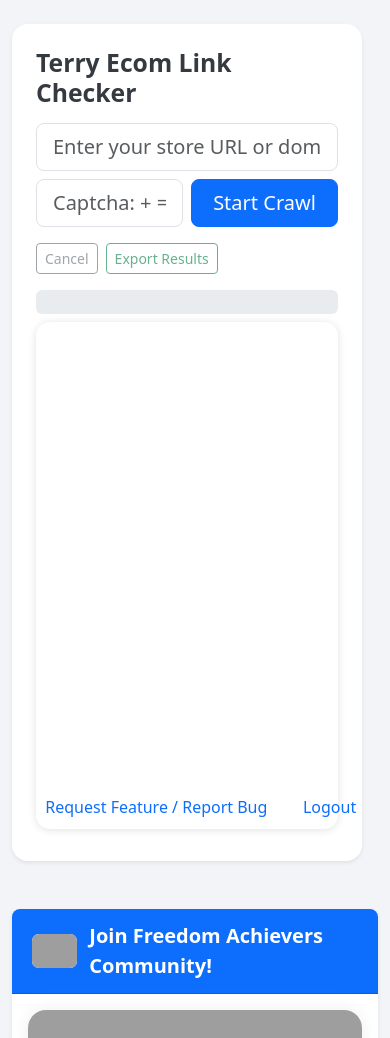
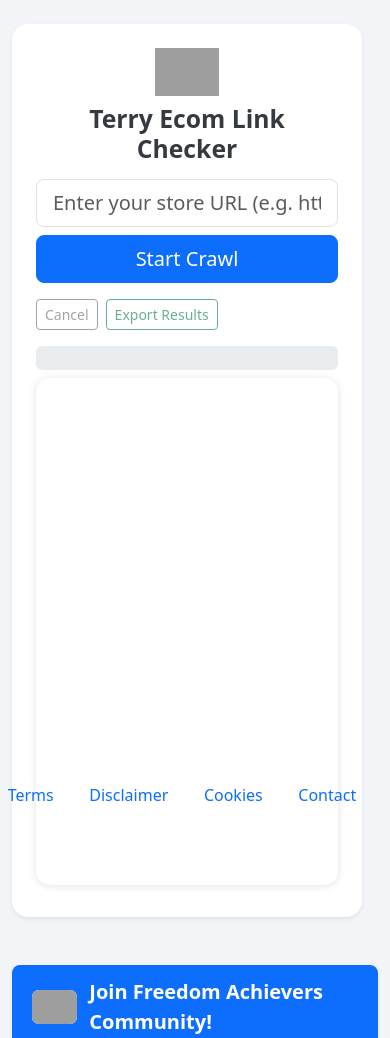
Before and after one commit to terryecom/CC, a Flask app: template templates/index.html in a window 390 px wide. Shown: the top 1038 px of the page. Run offline with Flask 3, Linux system fonts and the light colour scheme; the template is opened without the code that fills it, so the values that code supplies are empty; grey boxes are pictures that could not be loaded.

Commit message:
Update index.html

```diff
--- a/templates/index.html
+++ b/templates/index.html
@@ -1,20 +1,43 @@
-{% extends "base.html" %}
-{% block title %}Terry Ecom Link Checker{% endblock %}
-{% block content %}
+<!DOCTYPE html>
+<html lang="en">
+<head>
+    <meta charset="UTF-8">
+    <title>Terry Ecom Link Checker</title>
+    <meta name="viewport" content="width=device-width, initial-scale=1">
+    <!-- Favicon for all pages -->
+    <link rel="icon" type="image/x-icon" href="https://terryecom.com/favi.ico">
+    <!-- Bootstrap 5 CSS (via CDN) -->
+    <link href="https://cdn.jsdelivr.net/npm/bootstrap@5.3.3/dist/css/bootstrap.min.css" rel="stylesheet">
+    <style>
+        body { background: #f3f4f8; }
+        .main-content { min-height: 100vh; }
+        .sidebar { min-width: 340px; max-width: 420px; }
+        .result-box { height: 60vh; overflow-y: auto; background: #fff; border-radius: 14px; box-shadow: 0 1px 8px #e2e2e2; padding: 1rem; }
+        .affiliate-card { margin-bottom: 32px; }
+        .lc-logo { height: 48px; width: auto; margin-bottom: 12px; display: block; }
+        @media (max-width: 991px) {
+            .sidebar { max-width: 100%; min-width: 100%; }
+            .main-content { flex-direction: column !important; }
+        }
+        .footer-menu { position: fixed; right: 16px; bottom: 18px; z-index:99; }
+        .footer-menu .btn { margin-left: 0.3em; margin-right:0.3em; }
+        .modal-body { max-height: 68vh; overflow-y: auto; }
+    </style>
+</head>
+<body>
 <div class="container-fluid">
     <div class="d-flex main-content flex-row flex-wrap align-items-start pt-4">
+        <!-- Left/main panel -->
         <div class="flex-grow-1 pe-3">
             <div class="bg-white rounded-4 shadow-sm px-4 py-4 mb-4">
-                <h2 class="mb-3 fw-bold" style="color:#343a40;">Terry Ecom Link Checker</h2>
+                <!-- Logo at the top of main area -->
+                <img src="https://terryecom.com/LClogo.png" alt="Link Checker Logo" class="lc-logo mx-auto d-block mb-2" style="max-height:58px;">
+                <h2 class="mb-3 fw-bold text-center" style="color:#343a40;">Terry Ecom Link Checker</h2>
                 <form id="crawl-form" class="row g-2 align-items-center mb-3" autocomplete="off">
-                    <div class="col-md-7 col-12">
-                        <input type="text" id="url" name="url" class="form-control form-control-lg" placeholder="Enter your store URL or domain" required>
+                    <div class="col-md-8 col-12">
+                        <input type="url" id="url" name="url" class="form-control form-control-lg" placeholder="Enter your store URL (e.g. https://yourshop.com)" required>
                     </div>
-                    <div class="col-md-3 col-6">
-                        <input type="text" class="form-control form-control-lg" id="captcha" name="captcha"
-                          placeholder="Captcha: {{captcha_a}}+{{captcha_b}} = ?" required>
-                    </div>
-                    <div class="col-md-2 col-6">
+                    <div class="col-md-4 col-12">
                         <button type="submit" id="start-btn" class="btn btn-primary btn-lg w-100">Start Crawl</button>
                     </div>
                 </form>
@@ -29,11 +52,12 @@
                 <div id="result-box" class="result-box mb-2 small" style="white-space: pre-line;"></div>
             </div>
         </div>
+        <!-- Right sidebar -->
         <div class="sidebar ps-lg-2 w-100 w-lg-auto mt-4 mt-lg-0">
             <!-- Affiliate Card -->
             <div class="card affiliate-card border-0 shadow-sm">
                 <div class="card-header bg-primary text-white rounded-top-3 fw-semibold fs-5 d-flex align-items-center" style="padding: .75rem 1.25rem;">
-                    <img src="https://terryecom.com/falogo.png" alt="Freedom Achievers" style="height:34px; width:auto; margin-right:12px; border-radius:7px; background:#fff;">
+                    <img src="https://terryecom.com/LClogo.png" alt="Freedom Achievers" style="height:34px; width:auto; margin-right:12px; border-radius:7px; background:#fff;">
                     Join Freedom Achievers Community!
                 </div>
                 <div class="card-body pb-3 pt-3 text-center">
@@ -56,76 +80,26 @@
                     </div>
                 </div>
             </div>
+            <!-- (Any other sidebar content here) -->
         </div>
     </div>
 </div>
-{% endblock %}
-{% block scripts %}
-<script>
-const crawlForm = document.getElementById('crawl-form');
-const resultBox = document.getElementById('result-box');
-const progressBar = document.getElementById('progress-bar');
-const exportBtn = document.getElementById('export-btn');
-const cancelBtn = document.getElementById('cancel-btn');
-const pagesScanned = document.getElementById('pages-scanned');
 
-let polling = null, finished = false;
+<!-- Footer/policies menu -->
+<div class="footer-menu d-flex align-items-center">
+    <button class="btn btn-link text-decoration-none small" data-bs-toggle="modal" data-bs-target="#privacyModal">Privacy Policy</button>
+    <button class="btn btn-link text-decoration-none small" data-bs-toggle="modal" data-bs-target="#termsModal">Terms</button>
+    <button class="btn btn-link text-decoration-none small" data-bs-toggle="modal" data-bs-target="#disclaimerModal">Disclaimer</button>
+    <button class="btn btn-link text-decoration-none small" data-bs-toggle="modal" data-bs-target="#cookieModal">Cookies</button>
+    <button class="btn btn-link text-decoration-none small" data-bs-toggle="modal" data-bs-target="#contactModal">Contact</button>
+</div>
 
-crawlForm.onsubmit = function(e) {
-    e.preventDefault();
-    resultBox.innerText = '';
-    progressBar.style.width = "0%";
-    progressBar.innerText = "0%";
-    exportBtn.disabled = true;
-    cancelBtn.disabled = false;
-    pagesScanned.innerText = '';
-    finished = false;
-    const url = document.getElementById('url').value.trim();
-    const captcha = document.getElementById('captcha').value.trim();
-    fetch("/start_crawl", {
-        method: "POST",
-        body: new URLSearchParams({ url, captcha }),
-        headers: {'Content-Type': 'application/x-www-form-urlencoded'}
-    }).then(resp => resp.json()).then(data => {
-        if (data.status === "started") {
-            pollProgress();
-        } else if (data.status === "error") {
-            resultBox.innerHTML = '<span class="text-danger">'+data.msg+'</span>';
-            cancelBtn.disabled = true;
-        }
-    }).catch(err => {
-        resultBox.innerHTML = '<span class="text-danger">Error starting crawl.</span>';
-        cancelBtn.disabled = true;
-    });
-};
+<!-- Modals for policies and contact (unchanged) -->
+<!-- ... the modal HTML as before ... -->
 
-function pollProgress() {
-    if (polling) clearTimeout(polling);
-    fetch('/progress').then(resp=>resp.json()).then(data=>{
-        let logs = (data.logs || []).join('\n');
-        resultBox.innerText = logs;
-        let prog = data.progress || 0;
-        progressBar.style.width = prog+"%";
-        progressBar.innerText = prog+"%";
-        pagesScanned.innerText = data.pages_scanned ? ("Pages scanned: " + data.pages_scanned) : "";
-        if (!data.finished) {
-            polling = setTimeout(pollProgress, 1100);
-            exportBtn.disabled = true;
-        } else {
-            exportBtn.disabled = false;
-            cancelBtn.disabled = true;
-            finished = true;
-        }
-    });
-}
-
-cancelBtn.onclick = function() {
-    fetch("/cancel", { method: "POST" });
-    cancelBtn.disabled = true;
-};
-
-exportBtn.onclick = function() {
-    window.location = "/export";
-};
-</script>
-{% endblock %}
+<!-- Bootstrap 5 JS (via CDN) -->
+<script src="https://cdn.jsdelivr.net/npm/bootstrap@5.3.3/dist/js/bootstrap.bundle.min.js"></script>
+<!-- App JS (unchanged) -->
+<!-- ... your <script> block as before ... -->
+</body>
+</html>
```
